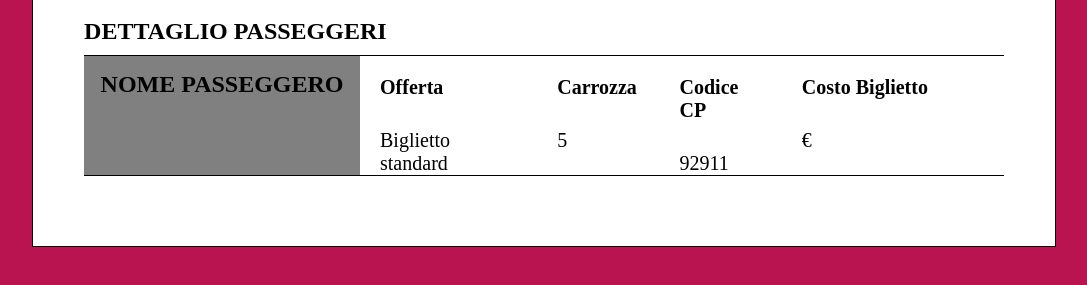
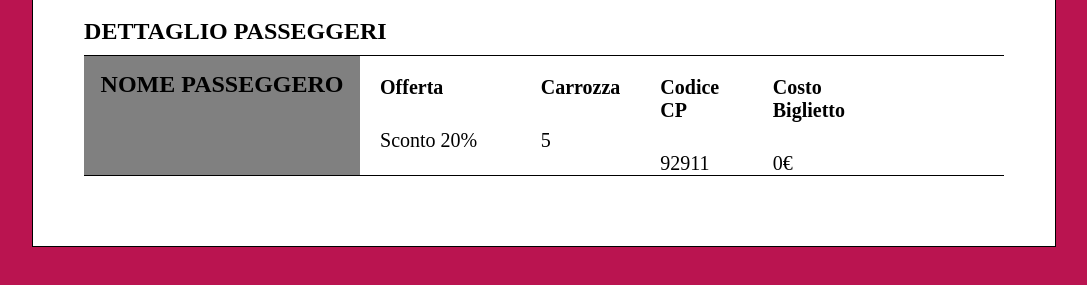
Before and after one commit to LucaGarizio/js-biglietto-treno-form, a plain HTML site: page index.html in a window 1280 px wide. Both pictures are taken after a click on the button "Genera". Shown: the part 403-688 px from the top of the page, without its empty margins (96-1183 px from the left). Drawn offline with Linux system fonts and the light colour scheme.

Commit message:
javascript completato

```diff
--- a/index.html
+++ b/index.html
@@ -39,12 +39,12 @@
                 <div class="ticket-print">
                     <div class="container-name">
                         <h2>nome passeggero</h2>
-                        <h3 id="nome-passeggero"></h3>
+                        <h3 id="traveler-name"></h3>
                     </div>
                     <div class="summary-details">
                         <div class="col-2">
                             <h4>Offerta</h4>
-                            <span>Biglietto standard</span>
+                            <span id="offer-type"></span>
                         </div>
 
                         <div class="col-1">
--- a/js/main.js
+++ b/js/main.js
@@ -36,16 +36,18 @@ generaBiglietto.addEventListener("click" ,
 
     // va applicato uno sconto del 20% per i minorenni
     let sconto = 0;
+    let offerType = "Biglietto standard";
     let risultato = 0
-
 
     if (userEta <17){
         sconto = ((totalPrice * 20) / 100);
+        offerType = "Sconto 20%";
         console.log("sconto minorenne", sconto);
     }
     // va applicato uno sconto del 40% per gli over 65.
     if (userEta >=65){
         sconto = ((totalPrice * 40) / 100);
+        offerType = "Sconto 40%"
         console.log("sconto over65", sconto);
     }
 
@@ -57,6 +59,9 @@ generaBiglietto.addEventListener("click" ,
     const showContainer = document.querySelector(".ticket-container");
     showContainer.classList.add("active")
 
+    document.getElementById("traveler-name").innerHTML = `${userName}`;
+    document.getElementById("offer-type").innerHTML = `${offerType}`;
+    document.getElementById("price").innerHTML = `${risultato}`;
 
     }
 );
@@ -70,6 +75,3 @@ hideContainer.addEventListener("click" ,
         hideContainer.classList.remove("active");
     }
 );
-
-
-// document.getElementById("price").innerHTML = `ciao ${risultato}`;
```
